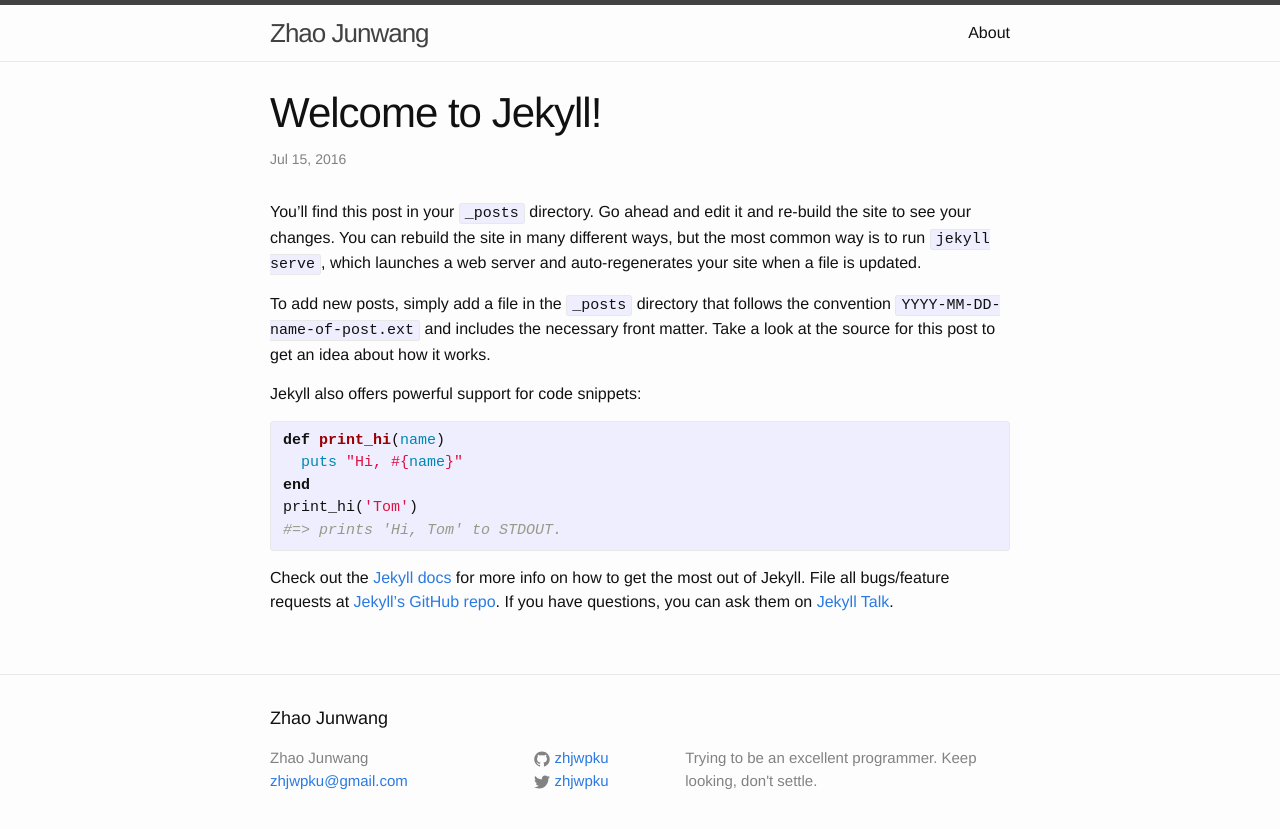
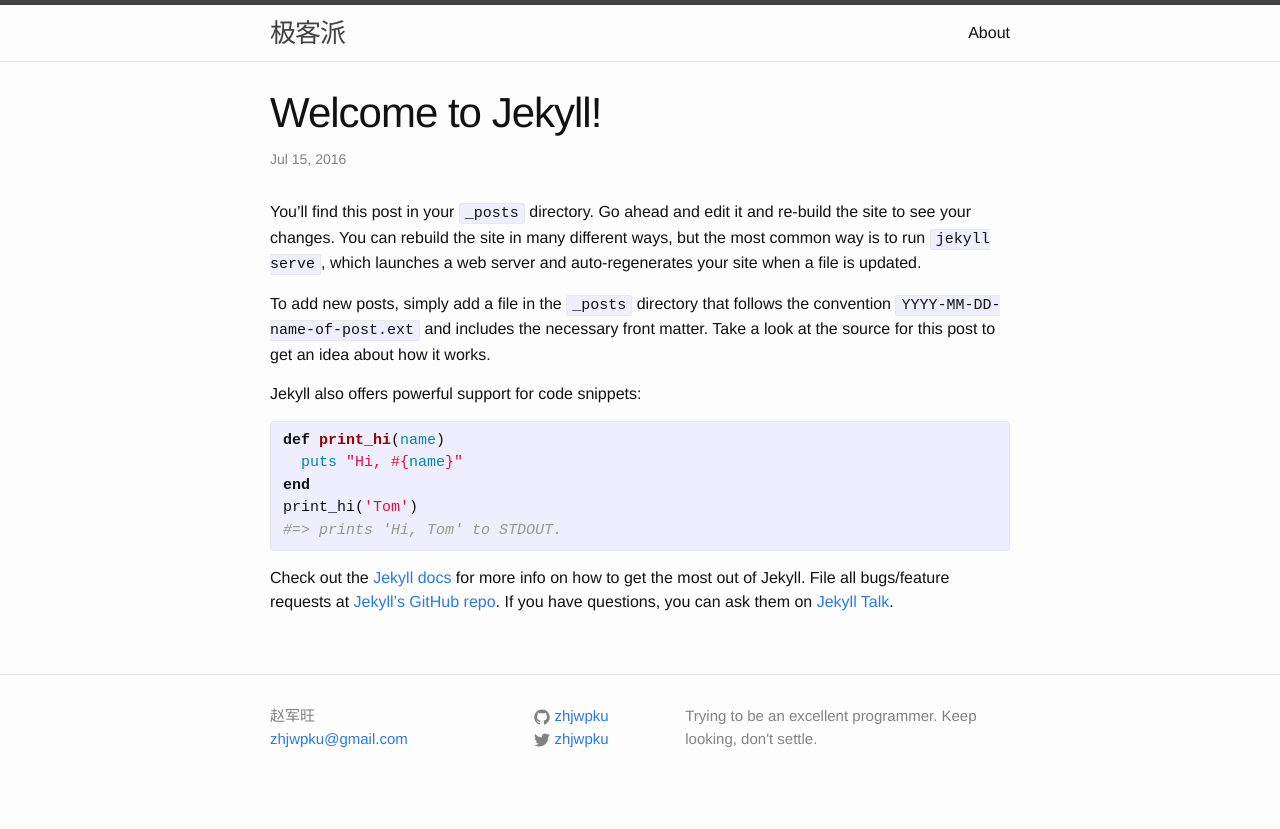
Before and after one commit to zhjwpku/zhjwpku.github.io, a Jekyll site: the page built from _posts/2016-07-16-abc.md, in a window 1280 px wide. Shown: the top 829 px of the page. Built offline with Jekyll 4.4.1, drawn with Linux system fonts in a browser that asks for light colours.

Commit message:
modify footer
Signed-off-by: Zhao Junwang <zhjwpku@gmail.com>

```diff
--- a/_config.yml
+++ b/_config.yml
@@ -6,7 +6,8 @@
 # 'jekyll serve'. If you change this file, please restart the server process.
 
 # Site settings
-title: Zhao Junwang
+title: 极客派
+author: 赵军旺
 email: zhjwpku@gmail.com
 description: > # this means to ignore newlines until "baseurl:"
   Trying to be an excellent programmer.
--- a/_includes/footer.html
+++ b/_includes/footer.html
@@ -2,12 +2,10 @@
 
   <div class="wrapper">
 
-    <h2 class="footer-heading">{{ site.title }}</h2>
-
     <div class="footer-col-wrapper">
       <div class="footer-col footer-col-1">
         <ul class="contact-list">
-          <li>{{ site.title }}</li>
+          <li>{{ site.author }}</li>
           <li><a href="mailto:{{ site.email }}">{{ site.email }}</a></li>
         </ul>
       </div>
```
